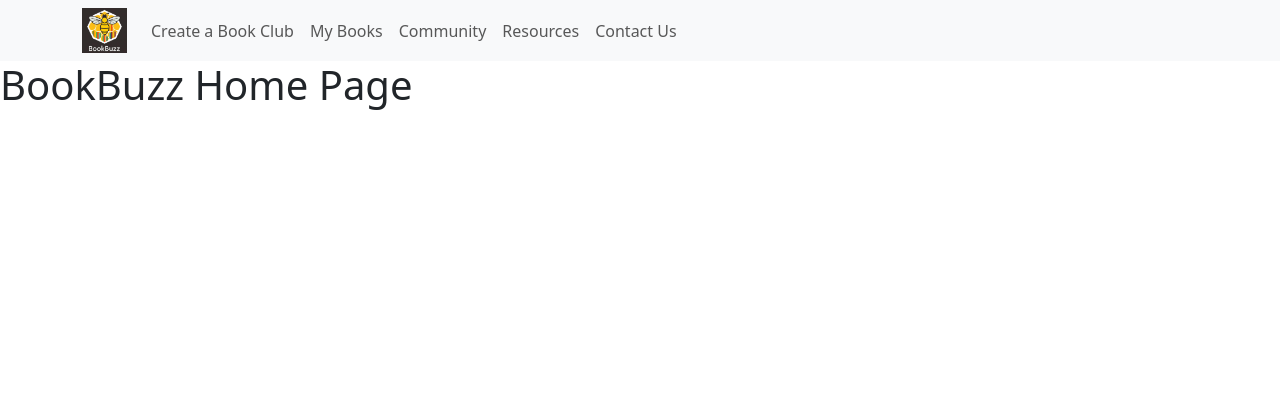
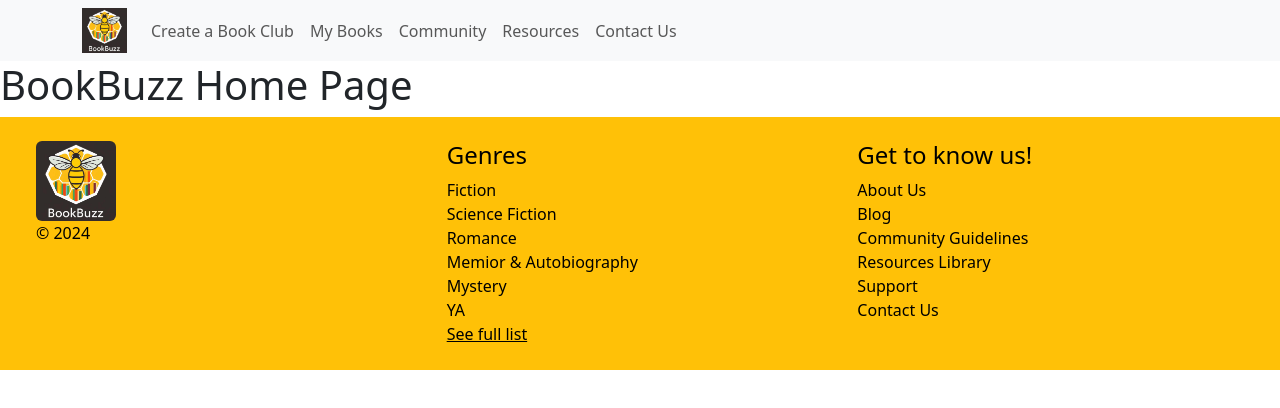
Before and after one commit to BookBuzz-Virtual-Book-Club/book-buzz-react, a React (Create React App) app: page / in a window 1280 px wide. Shown: the top 408 px of the page. Built offline with nearby package versions, Linux system fonts and the light colour scheme.

Commit message:
creates Footer and adds to app.js

```diff
--- a/src/App.js
+++ b/src/App.js
@@ -1,6 +1,7 @@
 import 'bootstrap/dist/css/bootstrap.min.css';
 import { Header } from "./Header";
 import { Home } from "./Home";
+import { Footer } from './Footer';
 
 
 function App() {
@@ -8,6 +9,7 @@ function App() {
     <div className="App">
       <Header />
       <Home />
+      <Footer />
     </div>
   );
 }
--- /dev/null
+++ b/src/Footer.jsx
@@ -0,0 +1,53 @@
+import Container from 'react-bootstrap/Container';
+import Row from 'react-bootstrap/Row';
+import Col from 'react-bootstrap/Col';
+import Stack from 'react-bootstrap/Stack';
+import Image from 'react-bootstrap/Image';
+import logo from './/images/bookBuzzLogo.png';
+
+const linkStyle = {
+  color: 'black',
+  textDecoration: 'none'
+}
+export function Footer() {
+
+  return(
+    <footer>
+      <Container fluid>
+        <Row className='bg-warning text-black p-4'>
+          <Col>
+            <Stack>
+              <Image
+                src={logo}
+                alt='BookBuzz Logo'
+                rounded
+                width={80}
+                height={80}
+              />
+              <p>© 2024</p>
+            </Stack>
+          </Col>
+          <Col>
+            <h4>Genres <br/></h4>
+            <a href='#fuction' style={linkStyle}>Fiction</a><br/>
+            <a href='#scienceFiction' style={linkStyle}>Science Fiction</a><br/>
+            <a href='#Romance' style={linkStyle}>Romance</a><br/>
+            <a href='#Memior' style={linkStyle}>Memior & Autobiography</a><br/>
+            <a href='#Mystery' style={linkStyle}>Mystery</a><br/>
+            <a href='#YA' style={linkStyle}>YA</a><br/>
+            <a href='#genreList' style={{ color: 'black' }}>See full list</a><br/>
+          </Col>
+          <Col>
+           <h4> Get to know us!</h4>
+            <a href='#about' style={linkStyle}>About Us</a><br/>
+            <a href='#blog' style={linkStyle}>Blog</a><br/>
+            <a href='#communityGuidelines' style={linkStyle}>Community Guidelines</a><br/>
+            <a href='#resources' style={linkStyle}>Resources Library</a><br/>
+            <a href='#support' style={linkStyle}>Support</a><br/>
+            <a href='#contactUs' style={linkStyle}>Contact Us</a><br/>
+          </Col>
+        </Row>
+      </Container>
+    </footer>
+  )
+}
```
Also changed, not shown: src/RegisterModal.jsx (added, +57 -0 lines).
